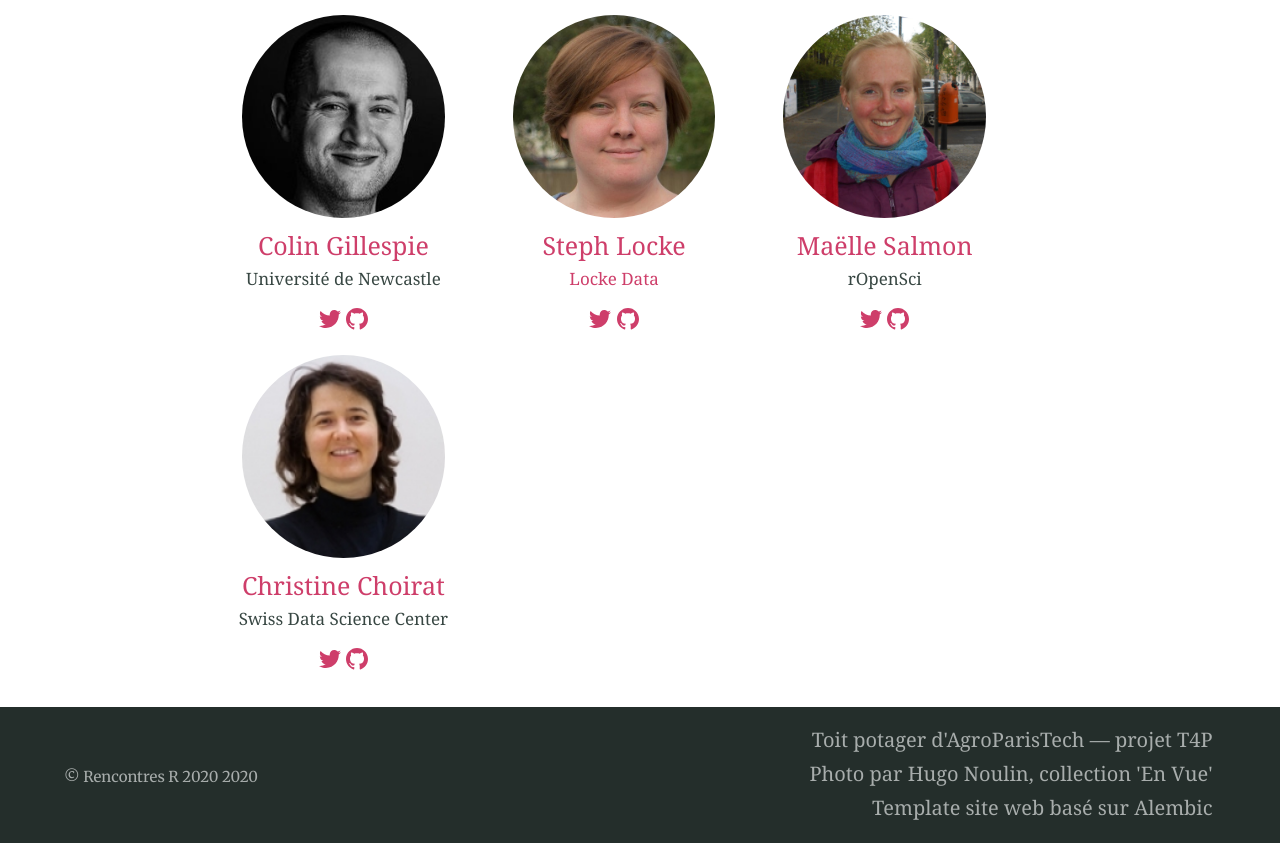
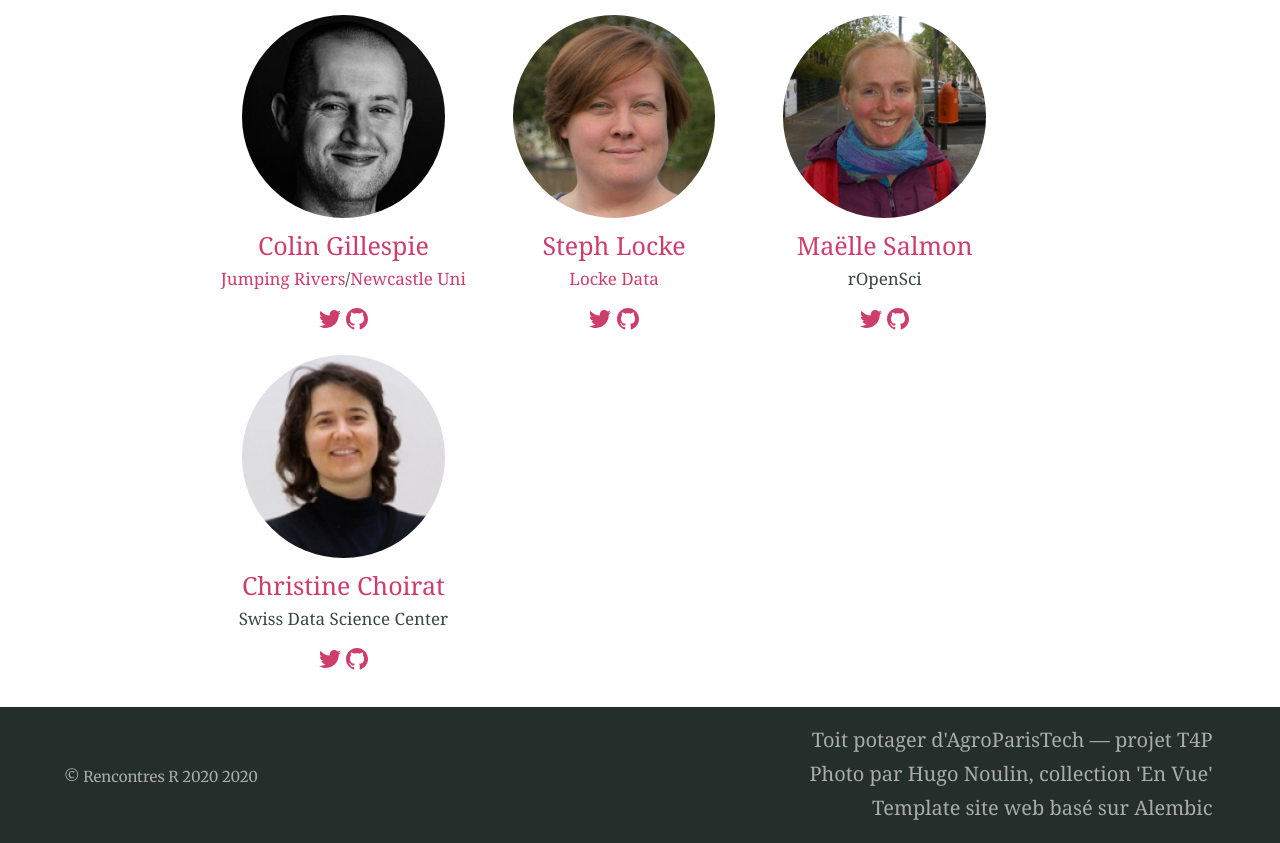
Before and after one commit to rencontres-r-2020/rencontres-r-2021.github.io, a Jekyll site: the page built from invited.md, in a window 1280 px wide. Shown: the part 372-1215 px from the top of the page. Built offline with Jekyll 4.4.1, drawn with Linux system fonts in a browser that asks for light colours; our own code applies the rules of GitHub Pages for plain Markdown files.

Commit message:
changed Colin's affiliation

```diff
--- a/invited.md
+++ b/invited.md
@@ -15,7 +15,7 @@ feature_image: "/assets/img/toit_agro.png"
           <a href="https://www.ncl.ac.uk/maths-physics/staff/profile/colingillespie.html#background">Colin Gillespie</a>
         </div>
         <div class="speaker-position">
-        Université de Newcastle
+        <a href = "https://www.jumpingrivers.com/">Jumping Rivers</a>/<a href ="https://www.ncl.ac.uk/maths-physics/staff/profile/colingillespie.html#background">Newcastle Uni</a>
         </div>
         <div class="speaker-social">
           <a href="https://twitter.com/csgillespie"><i class="fa fa-twitter" aria-hidden="true"></i>{% include icon.html id="twitter" %}</a>
```
